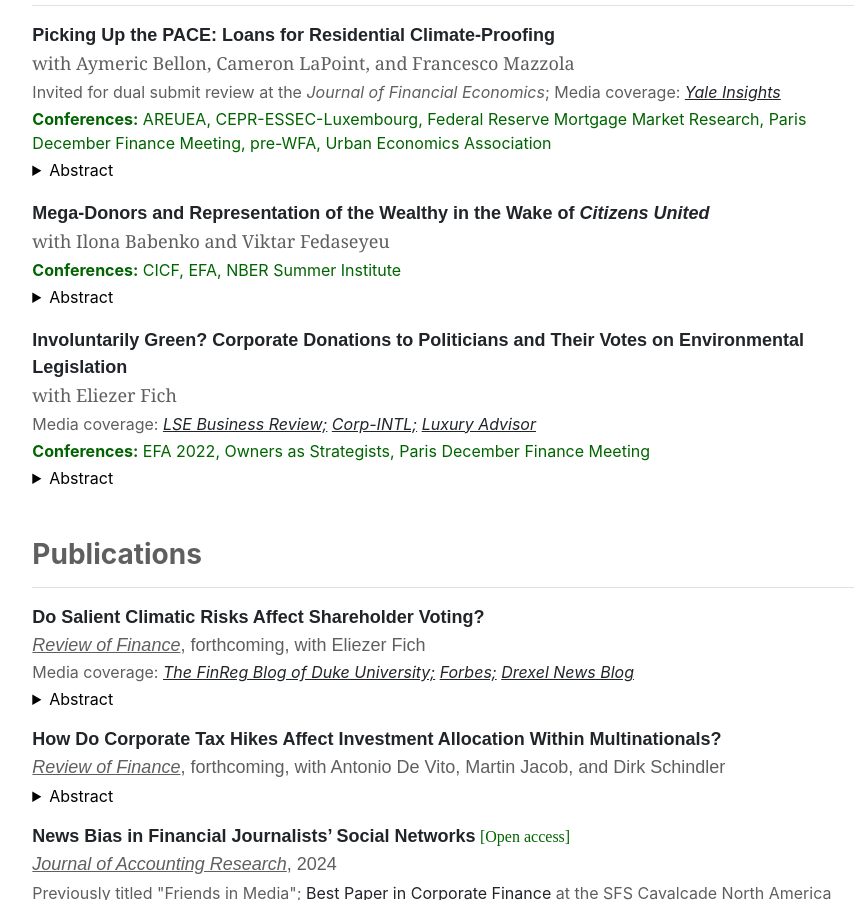
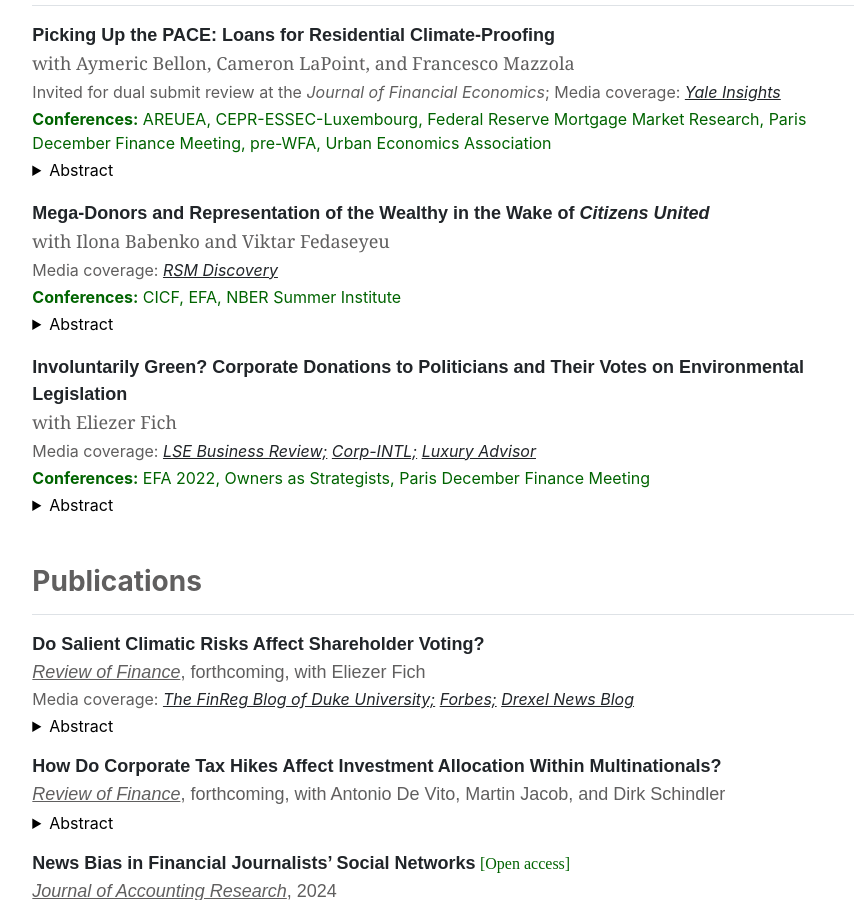
Before and after one commit to guosongxu/guosongxu.github.io, a Jekyll site: the page built from index.md, in a window 1280 px wide and 900 px high, scrolled down 597 px. Shown: the whole window, without its empty margins (197-1059 px from the left). Built offline with Jekyll 4.4.1, drawn with Linux system fonts in a browser that asks for light colours.

Commit message:
Update home.html

```diff
--- a/_layouts/home.html
+++ b/_layouts/home.html
@@ -28,6 +28,7 @@
 
     <p style="font-family:arial, 'MS Sans Serif', arial;font-size:18px;margin-bottom:1px;margin-top:18px"><a rel="noreferrer noopener" aria-label=" (opens in a new tab)" href="https://papers.ssrn.com/sol3/papers.cfm?abstract_id=4723689" target="_blank" style="text-decoration:none;"><strong>Mega-Donors and Representation of the Wealthy in the Wake of <i>Citizens United</i></strong></a></p>
     <p style="font-family:georgia;font-size:18px;margin-bottom:3px;color:#605F5F">with Ilona Babenko and Viktar Fedaseyeu</p>
+    <p style="font-size:16px;margin-bottom:3px;color:#605F5F">Media coverage:&nbsp;<em><a rel="noreferrer noopener" href="https://www.rsm.nl/discovery/2024/political-donations-from-mega-donors/" target="_blank">RSM Discovery</a></em> </p>
     <p style="font-size:16px;margin-bottom:3px;color:#006400"><strong>Conferences:</strong> CICF, EFA, NBER Summer Institute</p>
     <details>
       <summary>Abstract</summary>
```
